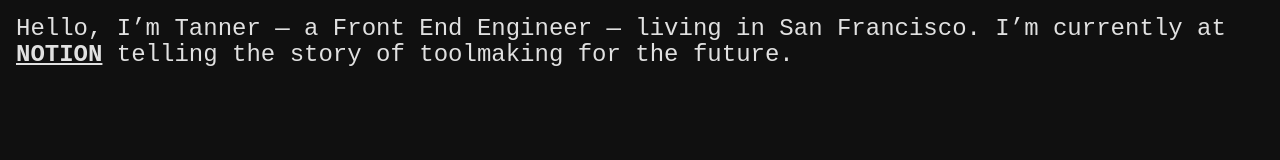
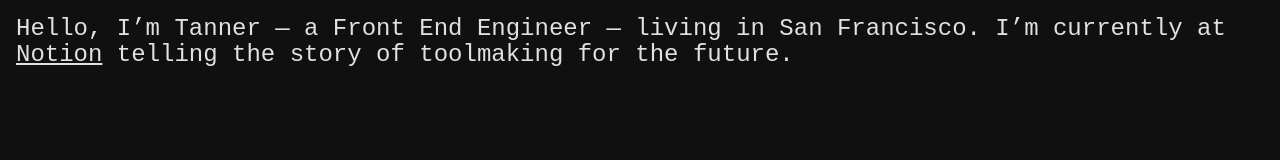
Before and after one commit to tannergodarzi/tanner, a Next.js app: page / in a window 1280 px wide. Shown: the top 160 px of the page. Built offline with nearby package versions, Linux system fonts and the light colour scheme.

Commit message:
Change casing

```diff
--- a/styles/pages/index.module.css
+++ b/styles/pages/index.module.css
@@ -10,6 +10,4 @@
 
 .bio a {
     color: inherit;
-    font-weight: bold;
-    text-transform: uppercase;
 }
```
